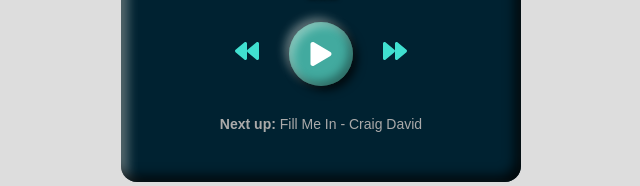
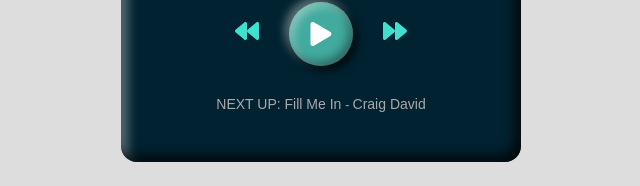
Before and after one commit to memoray/audio-player-react, a React (Create React App) app: page / in a window 1280 px wide. Shown: the part 517-703 px from the top of the page, without its empty margins (319-959 px from the left). Built offline with nearby package versions, Linux system fonts and the light colour scheme.

Commit message:
add style to progress bar

```diff
--- a/src/index.css
+++ b/src/index.css
@@ -44,7 +44,7 @@
 .c-player--details .details-img {
   position: relative;
   width: fit-content;
-  margin: 50px auto;
+  margin: 30px auto;
 }
 
 .c-player--details .details-img img {
@@ -106,3 +106,54 @@
   font-size: 24px;
   cursor: pointer;
 }
+
+strong {
+  text-transform: uppercase;
+  font-weight: 400;
+}
+
+audio,
+progress {
+  display: block;
+}
+progress {
+  width: 100%;
+  background-color: white;
+  height: 6px;
+  margin-bottom: 5px;
+  border: 0;
+  border-radius: 1rem;
+}
+
+.prg-bar {
+  display: flex;
+  flex-wrap: wrap;
+  justify-content: space-between;
+}
+
+.player-progress {
+  max-width: 290px;
+  margin: 2rem auto;
+}
+
+span {
+  color: turquoise;
+  font-size: 12px;
+  text-align: center;
+  font-weight: 400;
+}
+
+#bar::-moz-progress-bar {
+  background-color: turquoise;
+  border-radius: 1.5rem;
+}
+
+progress::-webkit-progress-bar {
+  background-color: white;
+  border-radius: 1.5rem;
+}
+
+::-webkit-progress-value {
+  background-color: turquoise;
+  border-radius: 1.5rem;
+}
```
